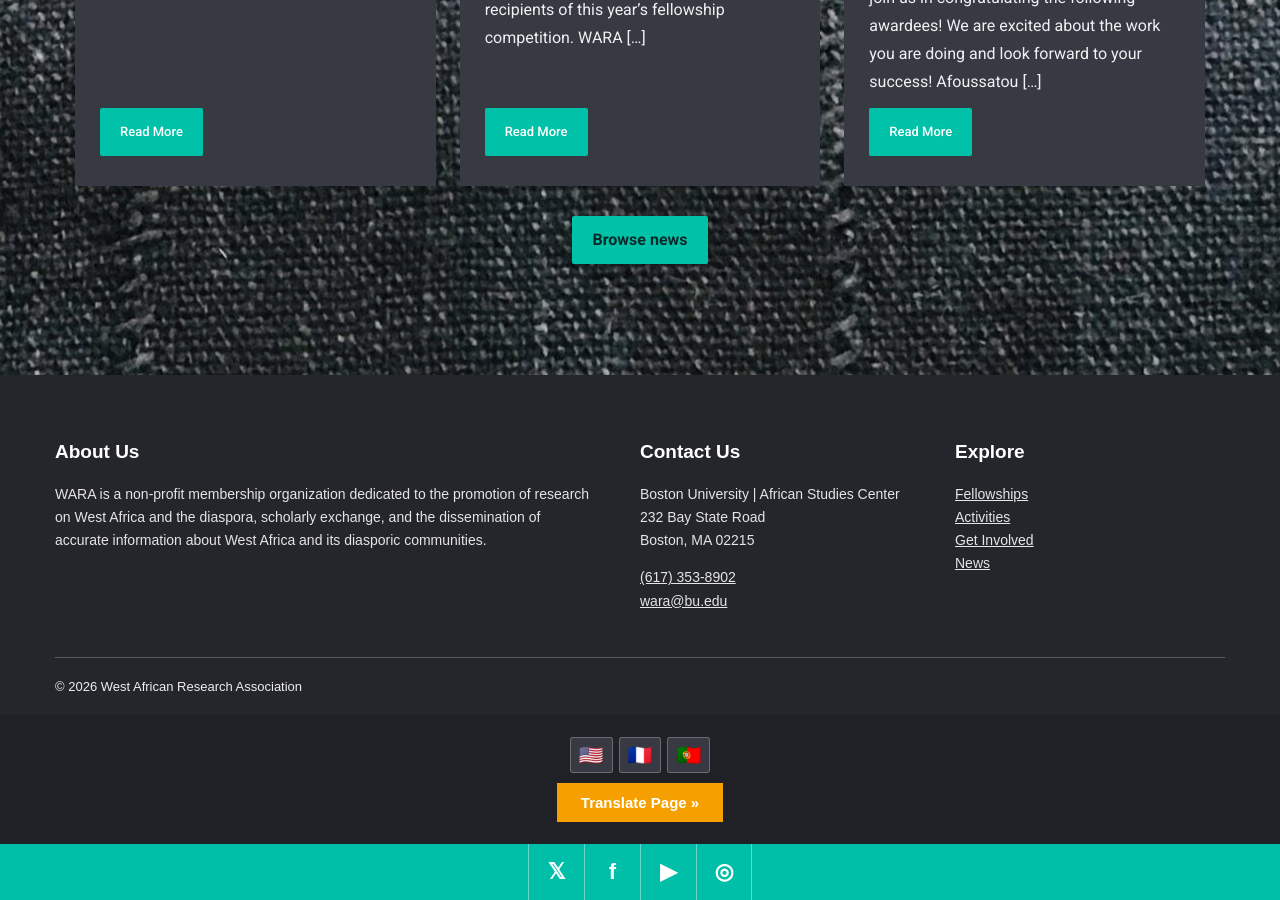
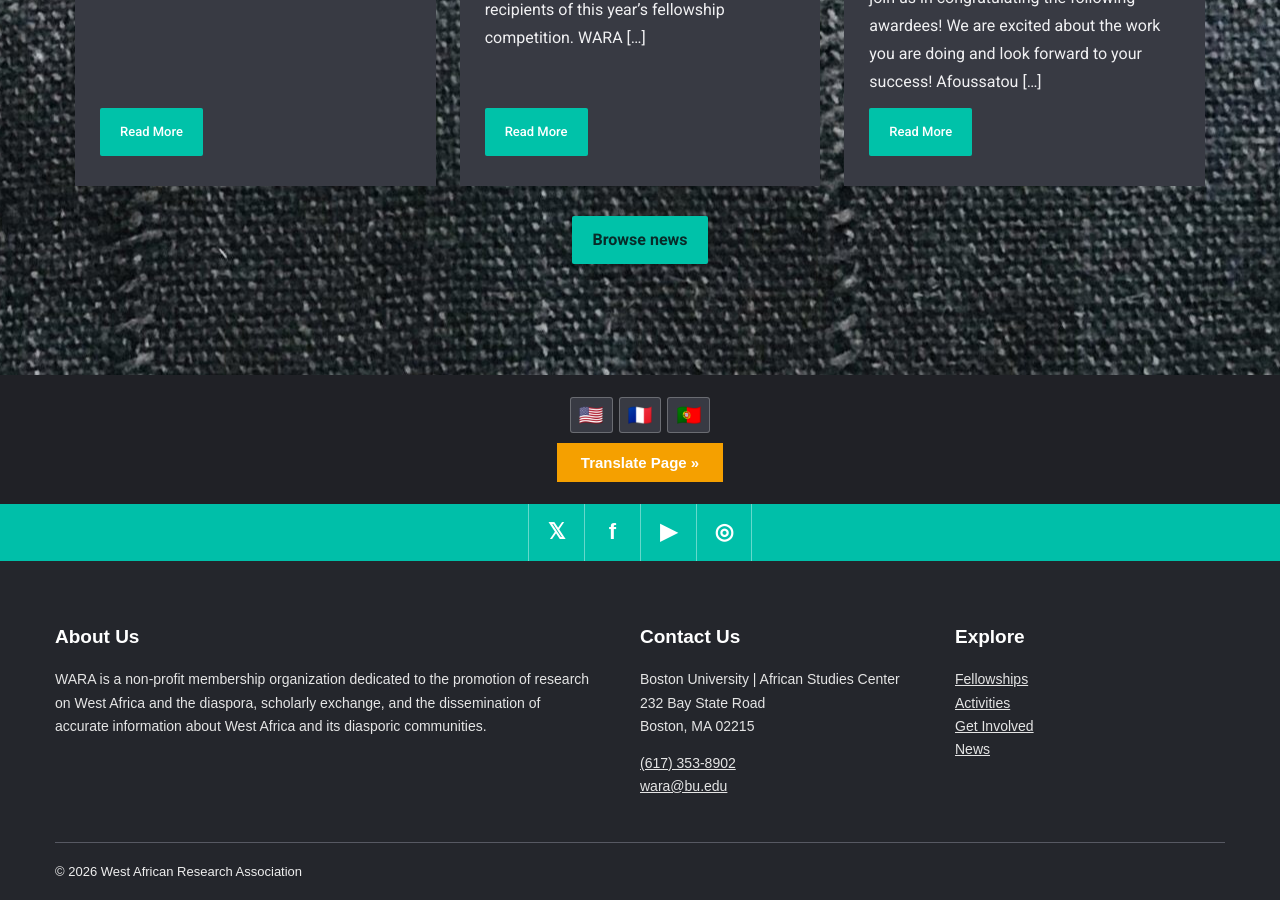
Before and after one commit to warawebsite/westafricanresearchassociation, a Jekyll site: the page built from docs/index.html, in a window 1280 px wide and 900 px high, scrolled down 3237 px. Built offline with Jekyll 4.4.1, drawn with Linux system fonts in a browser that asks for light colours.

Commit message:
Position global translation and social bar above footer

```diff
--- a/docs/_layouts/default.html
+++ b/docs/_layouts/default.html
@@ -8,12 +8,7 @@
 <link rel="stylesheet" href="{{ '/assets/css/wara-staff-page.css' | relative_url }}">
 <link rel="stylesheet" href="{{ '/assets/css/wara-partner-page.css' | relative_url }}">
 <link rel="stylesheet" href="{{ '/assets/css/wara-chiwara-page.css' | relative_url }}">
-</head><body>{% include header.html %}<main id="content">{{ content }}</main>{% include footer.html %}
-
-
-
-
-<!-- WARA GLOBAL TRANSLATION AND SOCIAL LINKS -->
+</head><body>{% include header.html %}<main id="content">{{ content }}</main><!-- WARA GLOBAL TRANSLATION AND SOCIAL LINKS -->
 <div class="wara-global-tools">
 
   <div class="wara-translate">
@@ -44,5 +39,12 @@
 </div>
 <!-- END WARA GLOBAL TOOLS -->
 
+{% include footer.html %}
+
+
+
+
+
+
 <script src="{{ '/assets/js/wara-global-tools.js' | relative_url }}" defer></script>
 </body></html>
```
